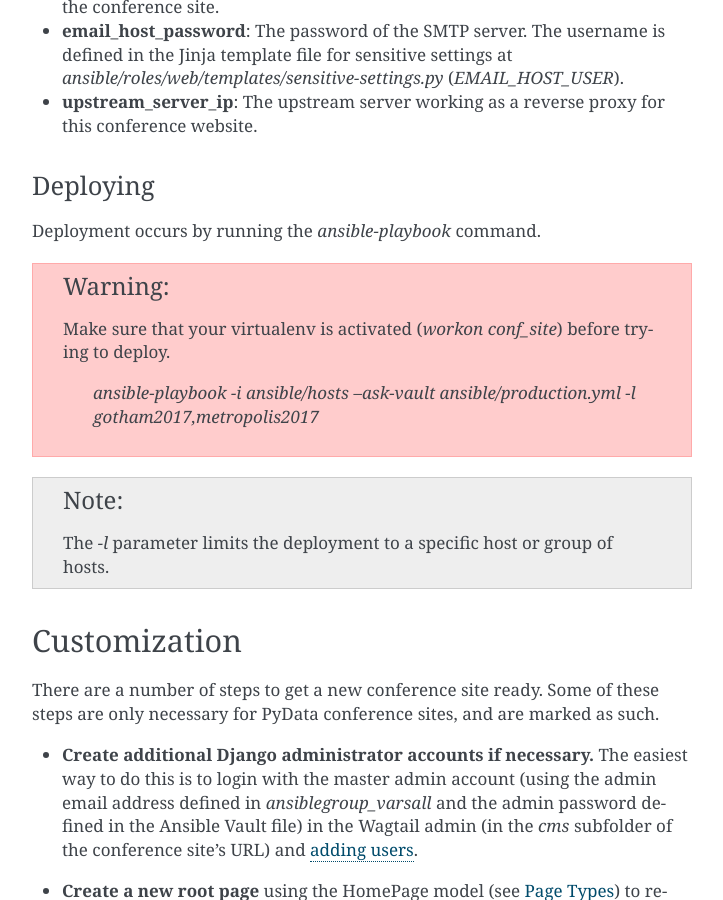
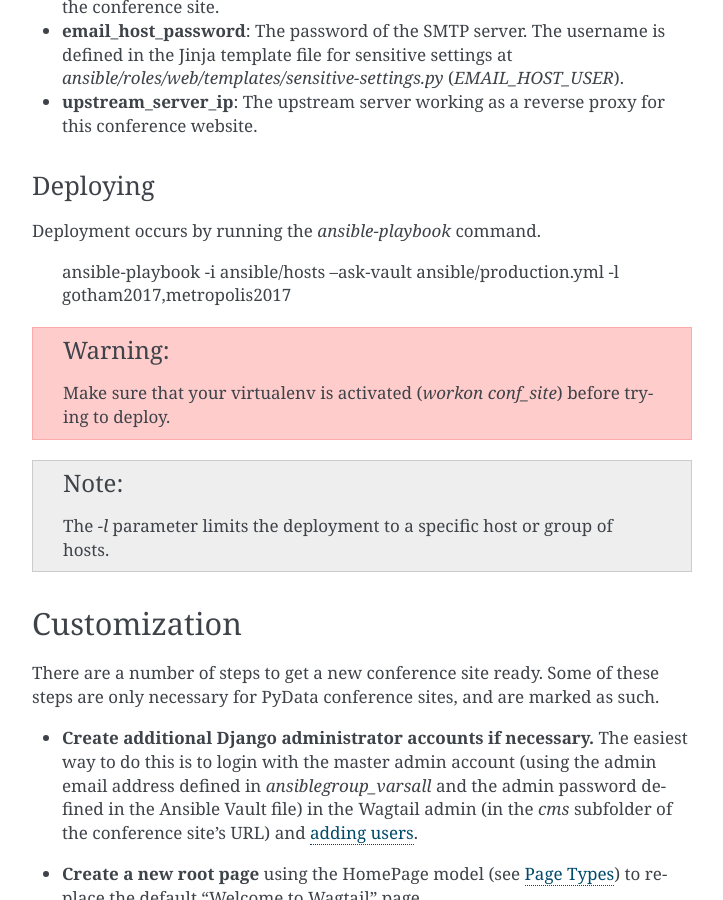
Before and after one commit to pydata/conf_site, a Sphinx documentation site: the page built from docs/source/deployment.rst, in a window 1280 px wide and 900 px high, scrolled down 1938 px. Shown: the whole window, without its empty margins (388-1111 px from the left). Built offline with Sphinx 7.4.7, drawn with Linux system fonts in a browser that asks for light colours.

```diff
--- a/docs/source/deployment.rst
+++ b/docs/source/deployment.rst
@@ -109,11 +109,11 @@ Deploying
 
 Deployment occurs by running the `ansible-playbook` command.
 
+    ansible-playbook -i ansible/hosts --ask-vault ansible/production.yml -l gotham2017,metropolis2017
+
 .. warning::
    Make sure that your virtualenv is activated (`workon conf_site`)
    before trying to deploy.
-
-    `ansible-playbook -i ansible/hosts --ask-vault ansible/production.yml -l gotham2017,metropolis2017`
 
 .. note::
    The `-l` parameter limits the deployment to a specific host or group of
```
